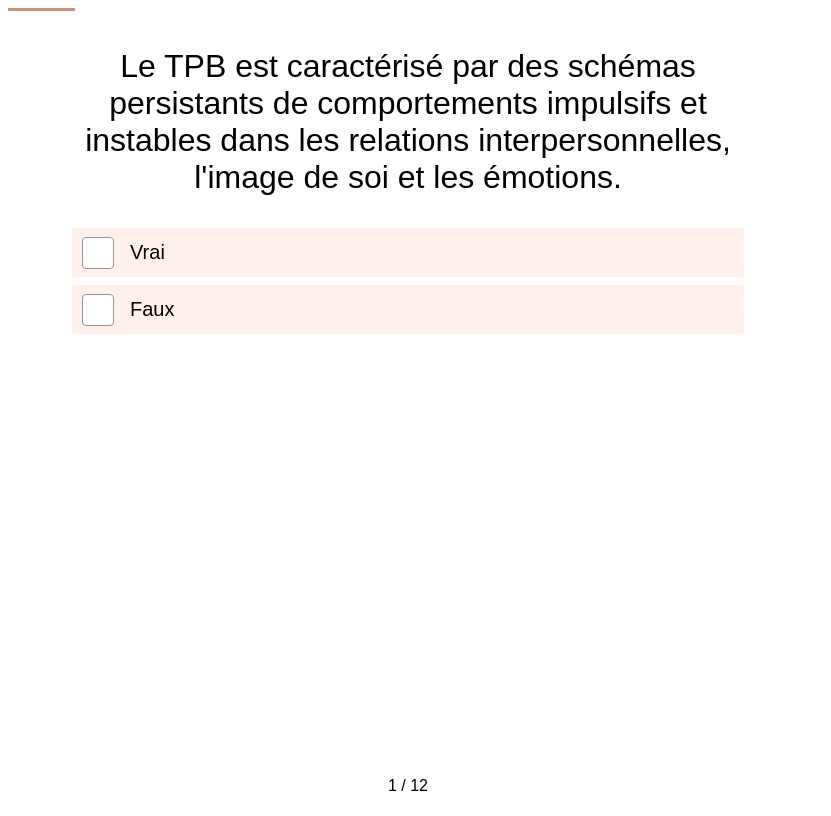
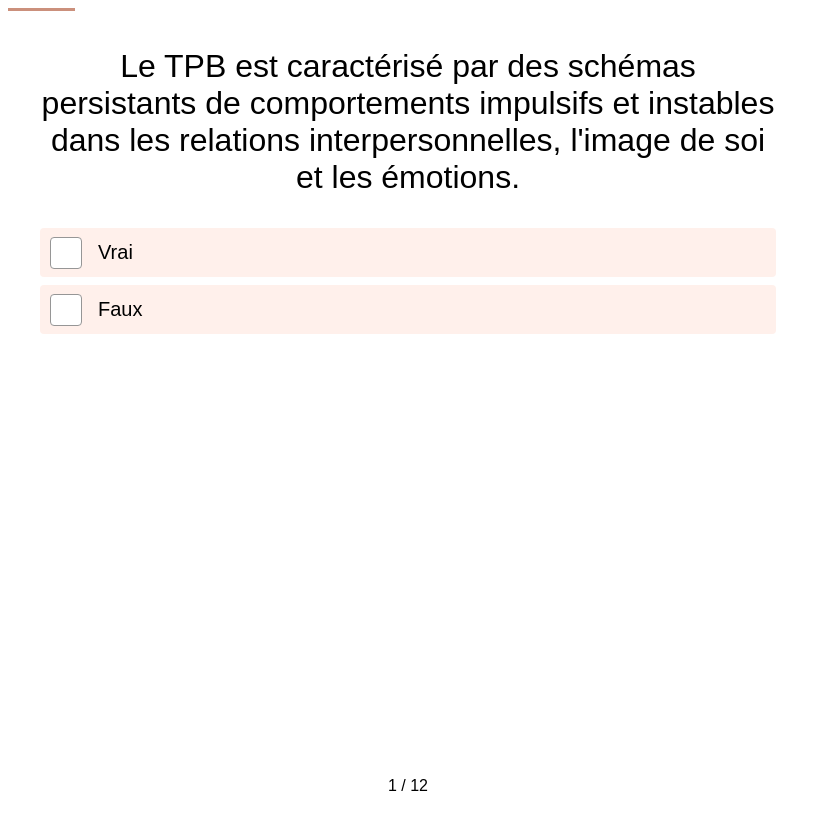
Before and after one commit to pjestin/tpb-quizz, a React (Create React App) app: page / in a window 1280 px wide. Shown: the whole page, without its empty margins (0-831 px from the left). Built offline with nearby package versions, Linux system fonts and the light colour scheme.

Commit message:
Slight CSS corrections

```diff
--- a/src/components/question/Question.css
+++ b/src/components/question/Question.css
@@ -3,11 +3,12 @@
   flex-direction: column;
   align-items: center;
   padding-top: 16px;
-  padding-left: 64px;
-  padding-right: 64px;
+  padding-left: 32px;
+  padding-right: 32px;
   margin-bottom: 0;
   height: 750px;
   box-sizing: border-box;
+  overflow: auto;
 }
 
 .tpb-quizz-question-header {
--- a/src/components/result/Result.css
+++ b/src/components/result/Result.css
@@ -4,6 +4,7 @@
   color: white;
   text-align: center;
   margin: 0;
+  overflow: auto;
 }
 
 .tpb-quizz-result.correct {
@@ -42,6 +43,8 @@
 
 .tpb-quizz-result-hint {
   font-size: 20px;
+  padding-left: 16px;
+  padding-right: 16px;
 }
 
 .tpb-quizz-result-hint .emphasized {
```
